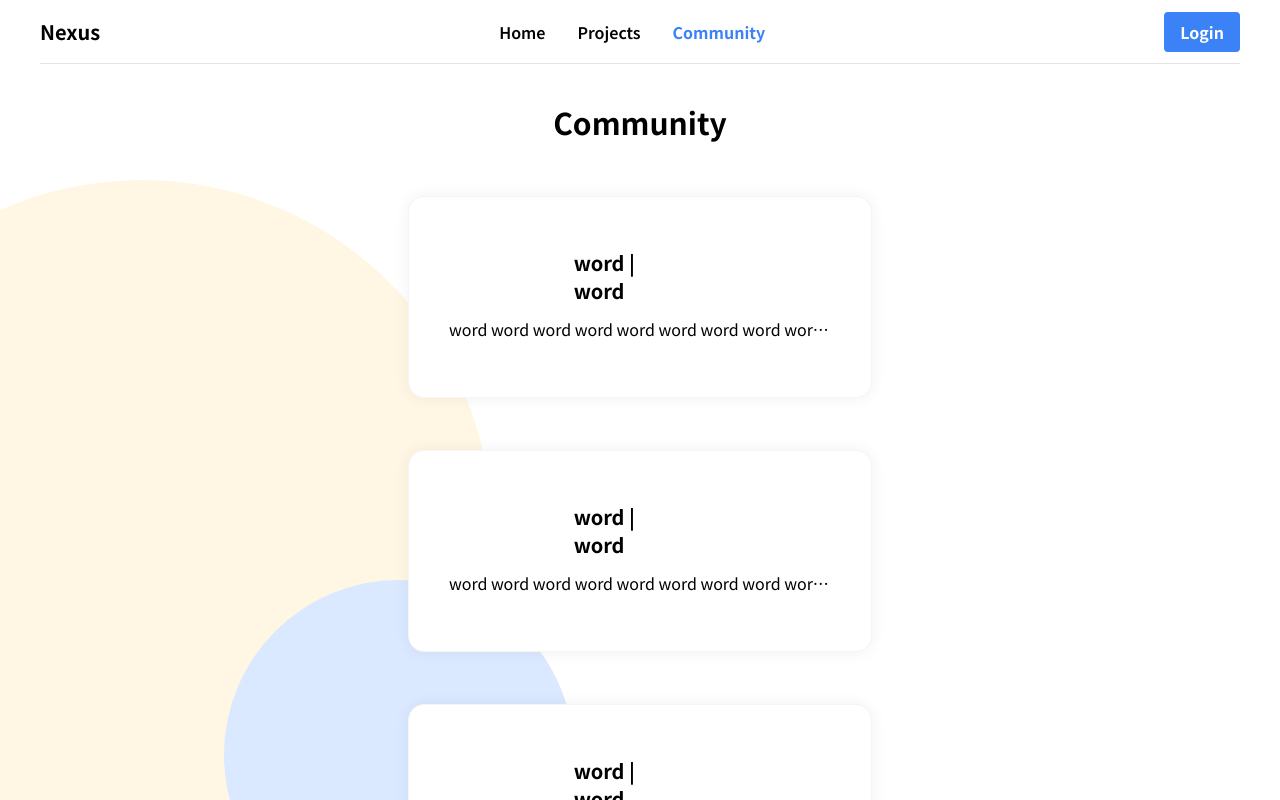
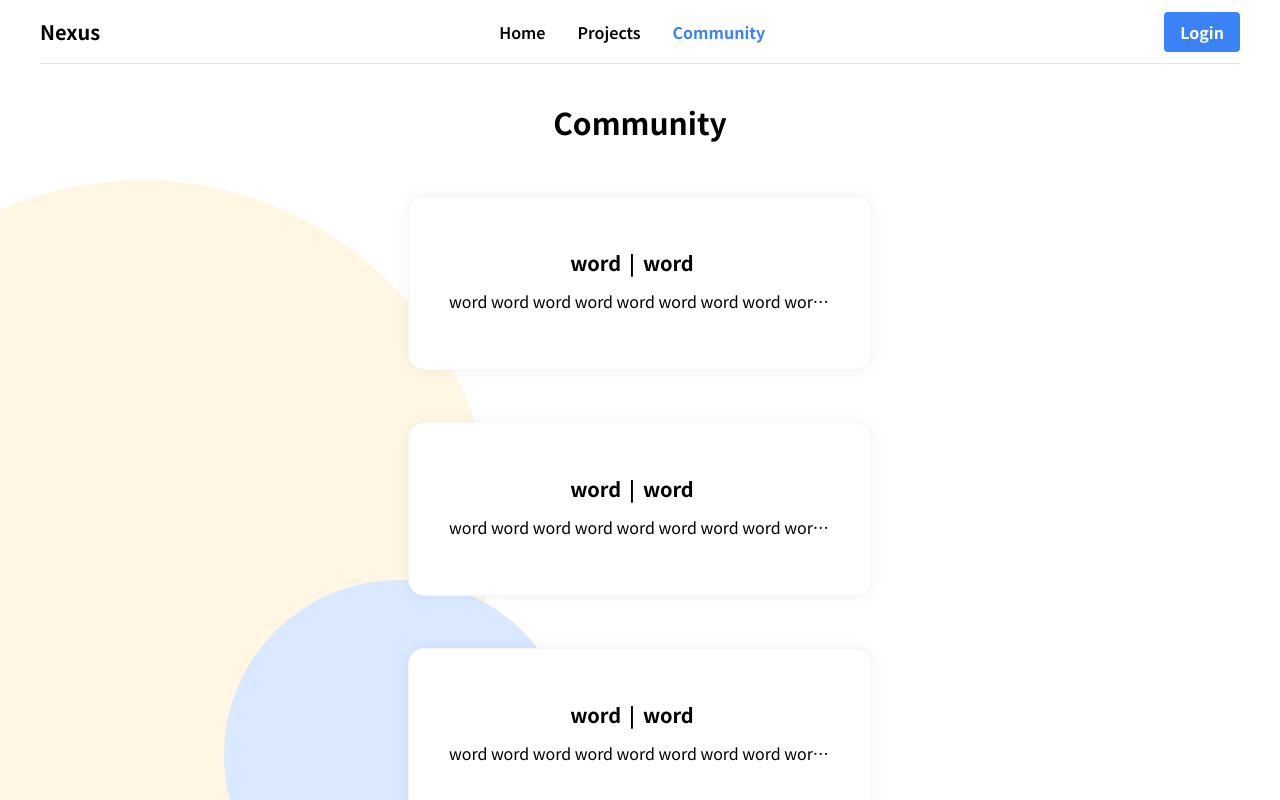
Before and after one commit to wwwcomcomcomcom/nexus-fe, a React (Vite) app: page /posts in a window 1280 px wide. Shown: the top 800 px of the page. Built offline with nearby package versions, Linux system fonts and the light colour scheme.

Commit message:
adjust location (title and author)

```diff
--- a/src/component/projectCard/PostCard.tsx
+++ b/src/component/projectCard/PostCard.tsx
@@ -23,8 +23,10 @@ export default function PostCard(props: PostCardProps) {
           style={{ maxWidth: "70%" }}
           className="flex items-center space-x-4"
         >
-          <h2 style={{ maxWidth: "70%" }} className=" text-xl font-bold !mr-4">
-            {props.post.name} | {props.post.user}
+          <h2 style={{ maxWidth: "70%" }} className="text-xl font-bold !mr-4">
+            <span className="mr-2">{props.post.name}</span>
+            <span>|</span>
+            <span className="ml-2">{props.post.user}</span>
           </h2>
         </div>
       </div>
```
